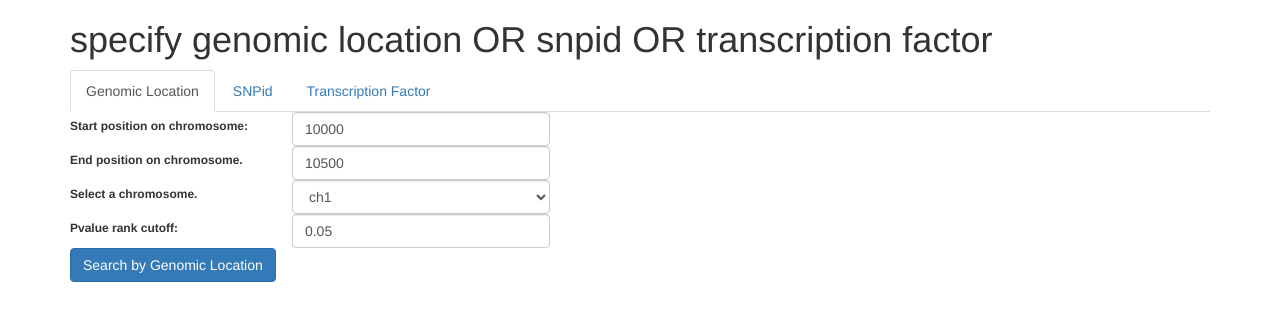
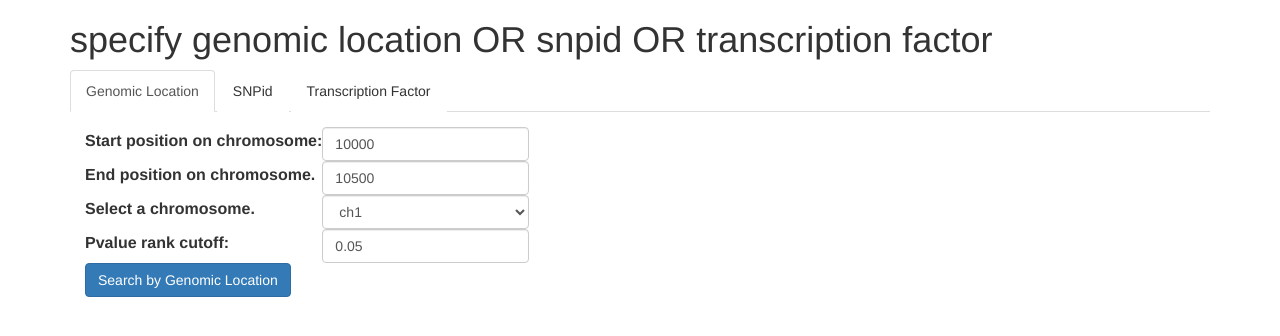
Before and after one commit to RebeccaHudson/ss_search_viewer, a Django app: template ss_viewer/templates/ss_viewer/multi-searchpage.html in a window 1280 px wide. Shown: the top 336 px of the page. Run offline with Django 3.2, Linux system fonts and the light colour scheme; the template is opened without the code that fills it: values that come from a table or form of the project are taken from there, others are empty; parts of the project's set-up code (start-up, migrations or seed data) failed here and were passed over; some libraries are stand-ins or nearby versions.

Commit message:
Change some styles on the multisearch page; wait on finalizing colors right now.

```diff
--- a/ss_viewer/templates/ss_viewer/multi-searchpage.html
+++ b/ss_viewer/templates/ss_viewer/multi-searchpage.html
@@ -3,11 +3,11 @@
   <meta charset="utf-8">
       <meta http-equiv="X-UA-Compatible" content="IE=edge">
       <meta name="viewport" content="width=device-width, initial-scale=1">
-  <link rel="stylesheet" type="text/css" href="{% static 'ss_viewer/style.css' %}" />
 
   <title>atsnp data</title>
   <link href="{% static 'ss_viewer/css/bootstrap.min.css' %}" rel="stylesheet">
-
+  <link href="{% static 'ss_viewer/lavish-bootstrap.css' %}" rel="stylesheet">
+  <link href="{% static 'ss_viewer/custom.css' %}" rel="stylesheet">
 </head>
 <body>
 
@@ -19,16 +19,16 @@
 
 
 <ul id="tabs" class="nav nav-tabs", data-tabs="tabs">
-  <li class="active"><a href="#gl_region_search_form" data-toggle="tab">Genomic Location</a></li>
-  <li><a href="#snpid_search_form" data-toggle="tab">SNPid</a></li>
-  <li><a href="#tf_search_form" data-toggle="tab" >Transcription Factor</a></li>
+  <li class="active"><a href="#gl_region_search_form" data-toggle="tab" class='btn-default'>Genomic Location</a></li>
+  <li><a href="#snpid_search_form" data-toggle="tab" class='btn-default' >SNPid</a></li>
+  <li><a href="#tf_search_form" data-toggle="tab" class='btn-default'>Transcription Factor</a></li>
 </ul>
 
 <div class="side">
 
 <div id="tabbed-forms" class="tab-content">
 
-<div class="tab-pane active" id="gl_region_search_form" >
+<div class="tab-pane active panel-body" id="gl_region_search_form" >
   <form role="form" enctype="multipart/form-data" action="{% url 'ss_viewer:gl-region-search' %}" method="post" >
   {% csrf_token %}
   <div class="form-group">
@@ -78,9 +78,9 @@
 <!-- consider making this part modular; DRYing it up some how... -->
 <div id="scores_to_view">
   {% if api_response  %}
-  <table>
+  <table class="table">
     <tr>
-        <td>chromosome</td><td>pos</td>
+        <td><small>chromosome</small></td><td>pos</td>
         <td>snpid</td><td>transcription factor</td><td>motif length</td>
         <td>pval rank</td>
         <td>snp start</td><td>snp end</td><td>ref start</td><td>ref end</td>
```
